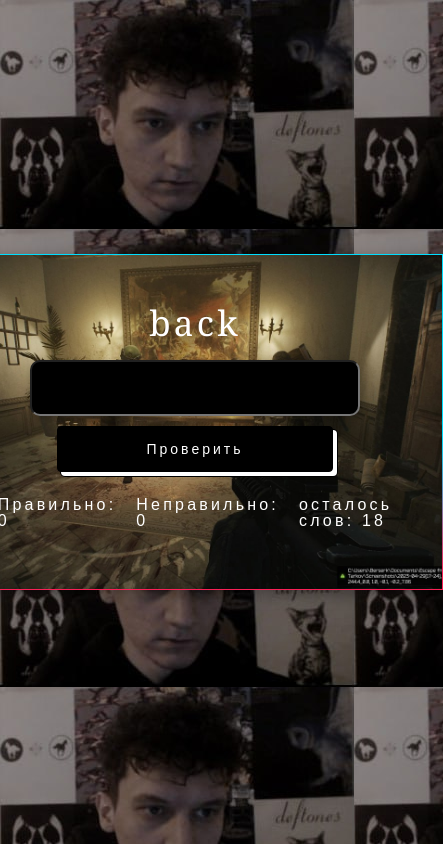
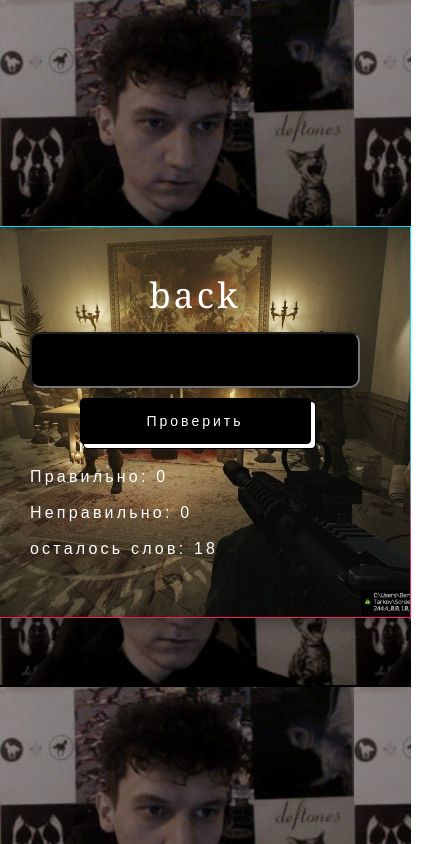
Before and after one commit to DiamondStudiesProduction/EnglishLearning, a React app: page / in a window 390 px wide. Shown: the whole page, 443 px wide, since content can reach past the window. Built offline with nearby package versions, Linux system fonts and the light colour scheme.

Commit message:
адаптив статусу

```diff
--- a/src/components/ui/form/form.module.css
+++ b/src/components/ui/form/form.module.css
@@ -114,6 +114,10 @@
 		box-shadow: rgba(0, 0, 0, 0.125) 0 3px 5px inset;
 		outline: 0;
 	}
+
+	.rightNo{
+		flex-direction: column;
+	}
 }
 
 .statusContainer {
```
Also changed, not shown: 3 other files (tests, documents, lock files or other folders).
